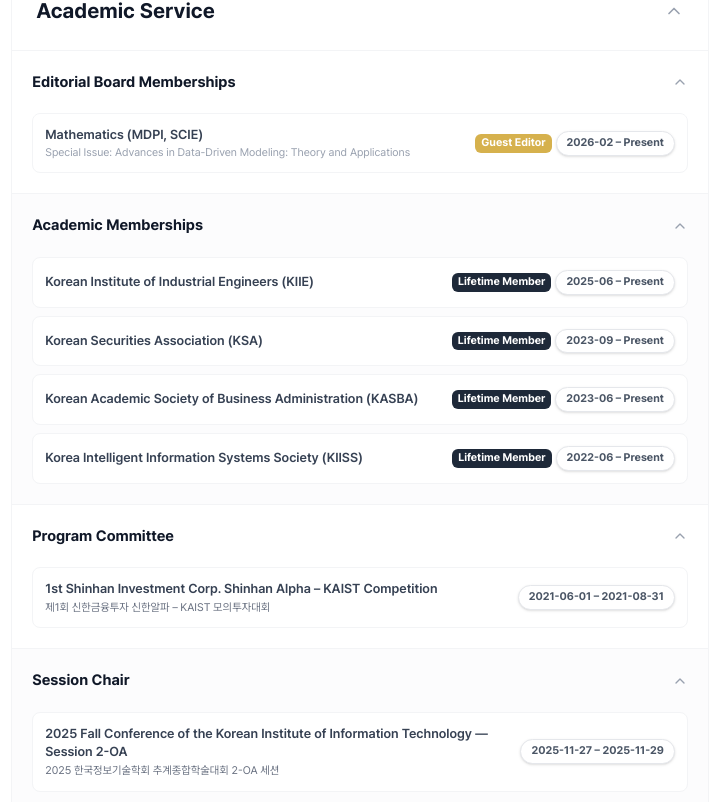
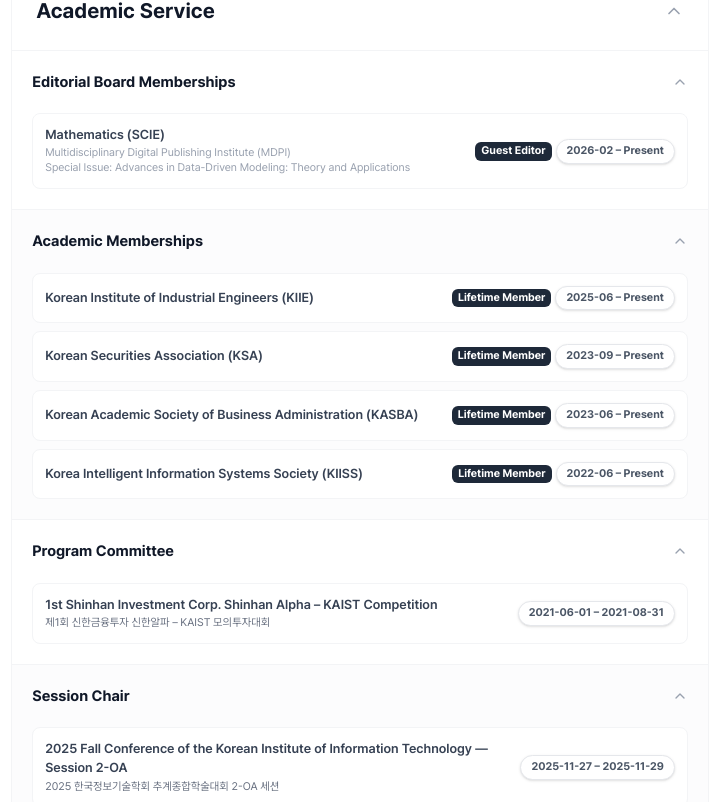
Before and after one commit to FinDS-Lab/website, a React (Vite) app: page /website/members/director/academic in a window 1280 px wide. Shown: the part 1638-2440 px from the top of the page, without its empty margins (500-1216 px from the left). Built offline with nearby package versions, Linux system fonts and the light colour scheme.

Commit message:
20260213-1924

```diff
--- a/public/data/academicactivities.json
+++ b/public/data/academicactivities.json
@@ -520,7 +520,7 @@
       "category": "editorial",
       "name": "Mathematics",
       "name_ko": "Mathematics",
-      "publisher": "MDPI",
+      "publisher": "Multidisciplinary Digital Publishing Institute (MDPI)",
       "type": "SCIE",
       "role": "Guest Editor",
       "specialIssue": "Advances in Data-Driven Modeling: Theory and Applications",
--- a/src/components/templates/members/director-academic.tsx
+++ b/src/components/templates/members/director-academic.tsx
@@ -1574,11 +1574,12 @@ export const MembersDirectorAcademicTemplate = () => {
                         {editorialBoards.map((item) => (
                           <div key={item.id} className="flex flex-col md:flex-row md:items-center md:justify-between p-12 bg-white rounded-lg border border-gray-100 hover:border-[#D6B14D]/30 transition-colors gap-4 md:gap-8">
                             <div className="flex-1 min-w-0">
-                              <p className="text-xs md:text-sm font-semibold text-gray-700">{item.name} ({item.publisher}, {item.type})</p>
+                              <p className="text-xs md:text-sm font-semibold text-gray-700">{item.name} ({item.type})</p>
+                              <p className="text-[10px] md:text-xs text-gray-400 mt-1">{item.publisher}</p>
                               {item.specialIssue && <p className="text-[10px] md:text-xs text-gray-400 mt-1">Special Issue: {item.specialIssue}</p>}
                             </div>
                             <div className="flex flex-col md:flex-row md:items-center gap-4 shrink-0">
-                              <span className="px-6 py-2 text-white text-[10px] md:text-xs font-bold rounded self-start md:self-auto" style={{backgroundColor: '#D6B14D'}}>{item.role}</span>
+                              <span className="px-6 py-2 bg-gray-800 text-white text-[10px] md:text-xs font-bold rounded self-start md:self-auto">{item.role}</span>
                               <span className="md:hidden text-[10px] text-gray-400 font-medium">{item.since} – Present</span>
                               <span className="hidden md:inline-flex items-center px-10 py-4 bg-white border border-gray-200 rounded-full text-[10px] md:text-xs font-bold text-gray-600 shadow-sm shrink-0 whitespace-nowrap">{item.since} – Present</span>
                             </div>
--- a/src/components/templates/members/director-portfolio-academic.tsx
+++ b/src/components/templates/members/director-portfolio-academic.tsx
@@ -1645,11 +1645,12 @@ export const MembersDirectorPortfolioAcademicTemplate = () => {
                         {editorialBoards.map((item) => (
                           <div key={item.id} className="flex flex-col md:flex-row md:items-center md:justify-between p-12 bg-white rounded-lg border border-gray-100 hover:border-[#D6B14D]/30 transition-colors gap-4 md:gap-8">
                             <div className="flex-1 min-w-0">
-                              <p className="text-xs md:text-sm font-semibold text-gray-700">{item.name} ({item.publisher}, {item.type})</p>
+                              <p className="text-xs md:text-sm font-semibold text-gray-700">{item.name} ({item.type})</p>
+                              <p className="text-[10px] md:text-xs text-gray-400 mt-1">{item.publisher}</p>
                               {item.specialIssue && <p className="text-[10px] md:text-xs text-gray-400 mt-1">Special Issue: {item.specialIssue}</p>}
                             </div>
                             <div className="flex flex-col md:flex-row md:items-center gap-4 shrink-0">
-                              <span className="px-6 py-2 text-white text-[10px] md:text-xs font-bold rounded self-start md:self-auto" style={{backgroundColor: '#D6B14D'}}>{item.role}</span>
+                              <span className="px-6 py-2 bg-gray-800 text-white text-[10px] md:text-xs font-bold rounded self-start md:self-auto">{item.role}</span>
                               <span className="md:hidden text-[10px] text-gray-400 font-medium">{item.since} – Present</span>
                               <span className="hidden md:inline-flex items-center px-10 py-4 bg-white border border-gray-200 rounded-full text-[10px] md:text-xs font-bold text-gray-600 shadow-sm shrink-0 whitespace-nowrap">{item.since} – Present</span>
                             </div>
```
